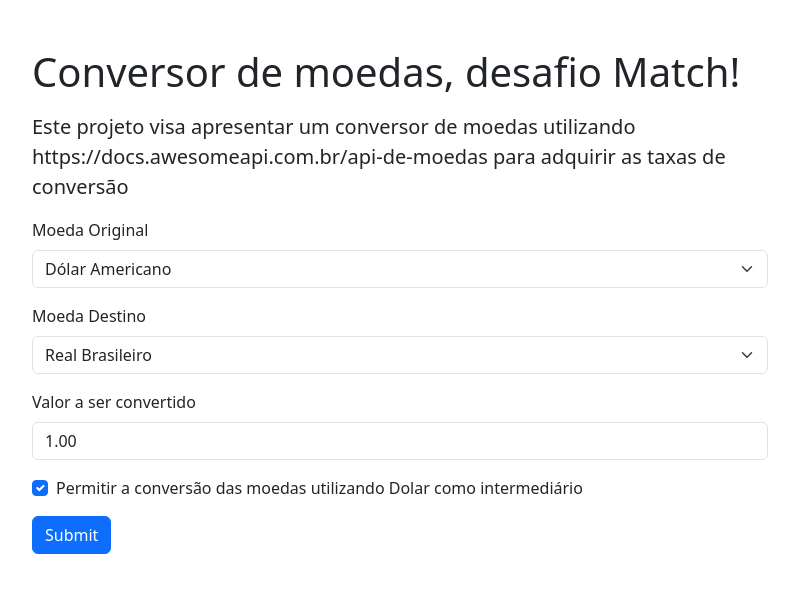
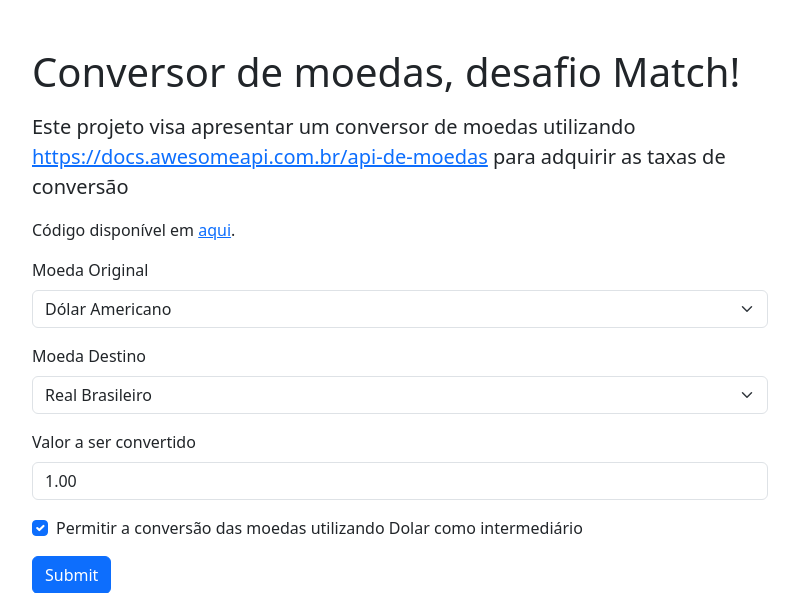
Before and after one commit to ppnunes/projetofinal2-match, a Flask app: page / in a window 1280 px wide. Shown: the top 593 px of the page, without its empty margins (240-1039 px from the left). Run offline with Flask 3, Linux system fonts and the light colour scheme; some libraries are stand-ins or nearby versions.

Commit message:
include repository link on webpage
Signed-off-by: Priscila Nunes <priscilapereiranunes@gmail.com>

```diff
--- a/templates/index.html
+++ b/templates/index.html
@@ -21,7 +21,8 @@ Desafio Match!
 
       <h1 class="pt-5 pb-2">Conversor de moedas, desafio Match!</h1>
 
-      <p class="lead">Este projeto visa apresentar um conversor de moedas utilizando https://docs.awesomeapi.com.br/api-de-moedas para adquirir as taxas de conversão</p>
+      <p class="lead">Este projeto visa apresentar um conversor de moedas utilizando <a target="_blank" href="https://docs.awesomeapi.com.br/api-de-moedas">https://docs.awesomeapi.com.br/api-de-moedas</a> para adquirir as taxas de conversão</p>
+      <p>Código disponível em <a target="_blank" href="https://github.com/ppnunes/projetofinal2-match">aqui</a>.</p>
 
       {{ render_form(form) }}
       <br>
```
